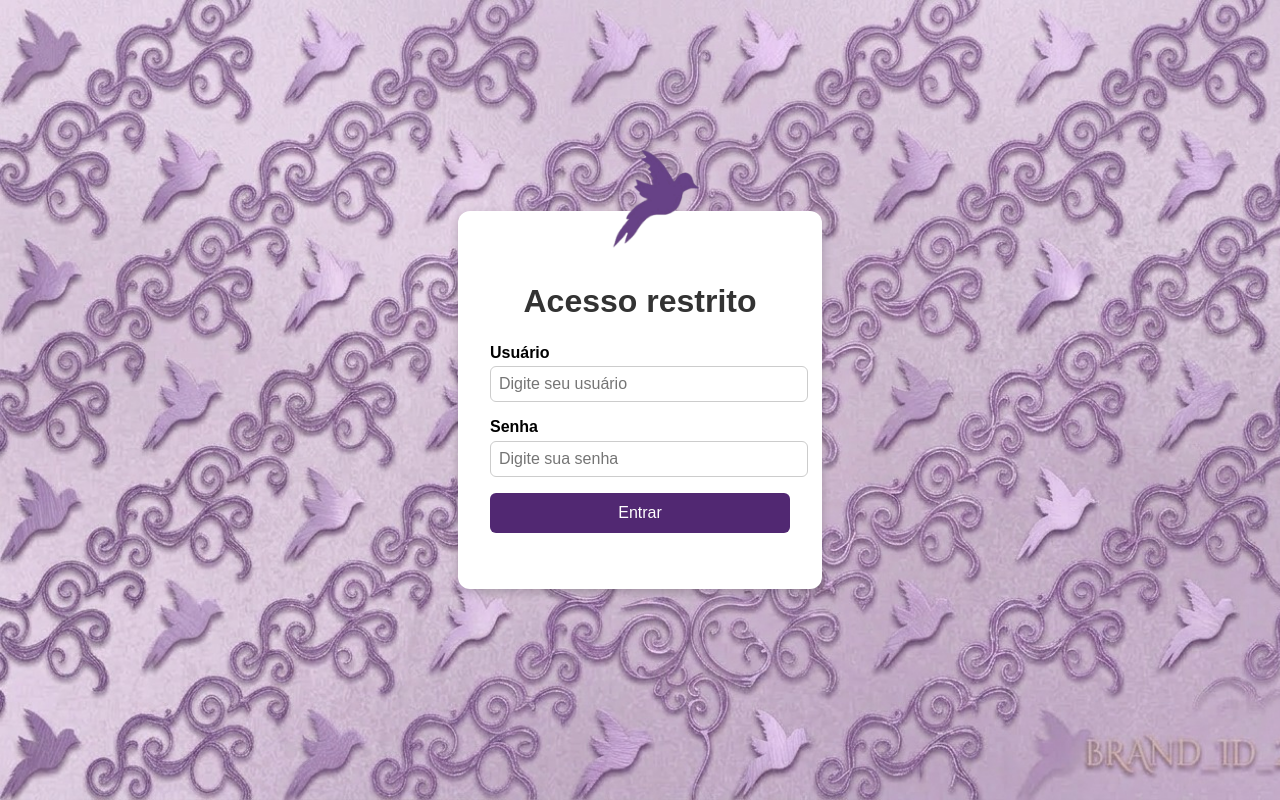
After one commit to XhScarlet/KaoArt, a PHP site: page /login_adm.html in a window 1280 px wide. The commit adds this page. Run offline with PHP 8.4, Linux system fonts and the light colour scheme.

Commit message:
feat(admin): tela de login e ajustes visuais

```diff
--- /dev/null
+++ b/login_adm.html
@@ -0,0 +1,109 @@
+<!DOCTYPE html>
+<html lang="pt-BR">
+
+<head>
+    <meta charset="UTF-8" />
+    <meta name="viewport" content="width=device-width, initial-scale=1.0" />
+    <title>Login Administrador</title>
+    <link rel="stylesheet" href="login.css" />
+    <style>
+        body {
+            font-family: Arial, sans-serif;
+            display: flex;
+            justify-content: center;
+            align-items: center;
+            height: 100vh;
+            background-image: url(img/fundo.jpeg);
+            background-size: cover;
+        }
+
+        .login-container {
+            position: relative;
+            background: white;
+            padding: 2rem 2rem 2.5rem 2rem;
+            border-radius: 12px;
+            box-shadow: 0 4px 10px rgba(0, 0, 0, 0.2);
+            width: 300px;
+            text-align: center;
+        }
+
+        .logo-login {
+            position: absolute;
+            top: -68px;
+            left: 28%;
+            width: 225px;
+            height: auto;
+            background: transparent;
+        }
+
+        h1 {
+            margin-top: 40px;
+            margin-bottom: 1.5rem;
+            color: #333;
+        }
+
+        .input-group {
+            text-align: left;
+            margin-bottom: 1rem;
+        }
+
+        label {
+            display: block;
+            margin-bottom: 0.3rem;
+            font-weight: bold;
+        }
+
+        input {
+            width: 100%;
+            padding: 0.5rem;
+            border: 1px solid #ccc;
+            border-radius: 6px;
+            font-size: 1rem;
+        }
+
+        button {
+            width: 100%;
+            padding: 0.7rem;
+            background-color: #512872;
+            color: white;
+            border: none;
+            border-radius: 6px;
+            cursor: pointer;
+            font-size: 1rem;
+        }
+
+        button:hover {
+            background-color: #935fbd;
+        }
+
+        #message {
+            margin-top: 1rem;
+            font-weight: bold;
+        }
+    </style>
+</head>
+
+<body>
+
+    <div class="login-container">
+        <img src="img/passaroKao.png" alt="Logo KaoArt" class="logo-login" id="passarinho" />
+        <h1>Acesso restrito</h1>
+        <form id="loginForm" action="validar_user.php" method="POST">
+            <div class="input-group">
+                <label for="username">Usuário</label>
+                <input type="text" id="username" name="username" placeholder="Digite seu usuário" required />
+            </div>
+
+            <div class="input-group">
+                <label for="password">Senha</label>
+                <input type="password" id="password" name="password" placeholder="Digite sua senha" required />
+            </div>
+
+            <button type="submit">Entrar</button>
+            <p id="message"></p>
+        </form>
+    </div>
+
+</body>
+
+</html>
```
Also changed, not shown: contatos.html (+75 -36 lines), login.html (+10 -23 lines), validar_user.php (+64 -7 lines), img/fundo.jpeg (added).
